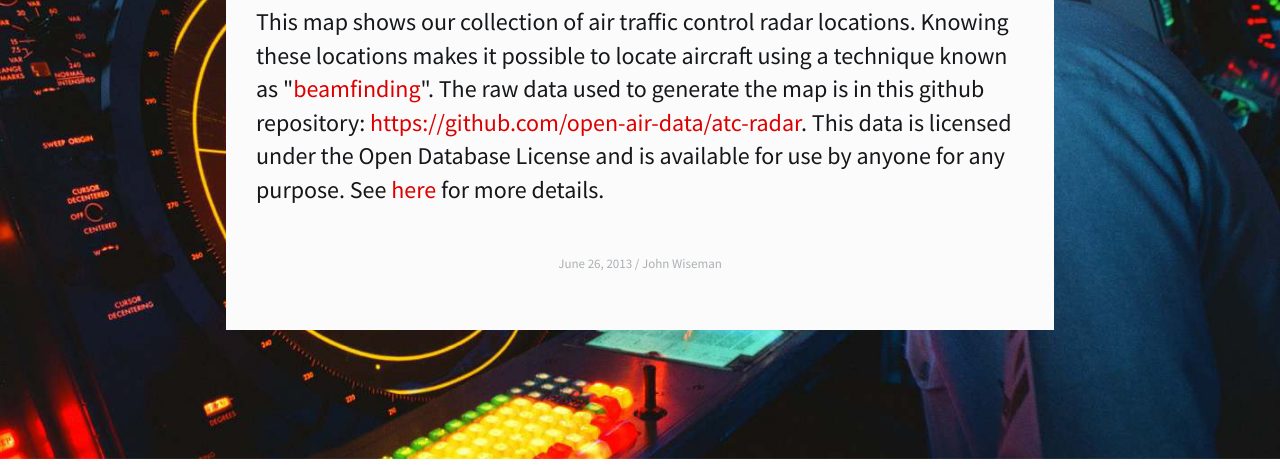
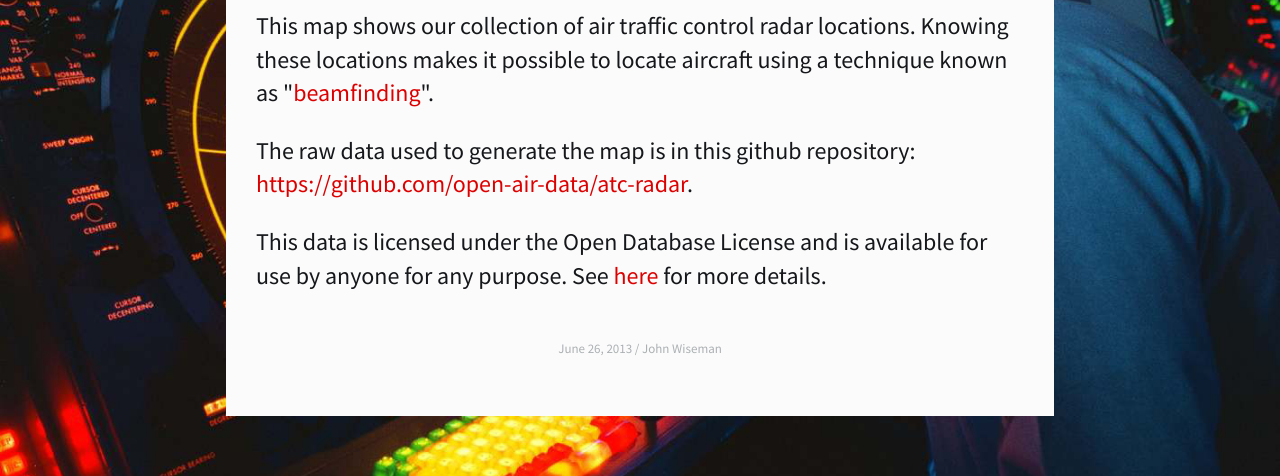
Before and after one commit to open-air-data/atc-radar, a plain HTML site: page about.html in a window 1280 px wide. Shown: the part 341-817 px from the top of the page. Drawn offline with Linux system fonts and the light colour scheme.

Commit message:
Formatting.

```diff
--- a/about.html
+++ b/about.html
@@ -22,18 +22,22 @@
         <h1>ATC Radars</h1>
         <div class="section">
 
-          This map shows our collection of air traffic control radar
-          locations.  Knowing these locations makes it possible to
-          locate aircraft using a technique known as
-          "<a href="http://planeplotter.pbworks.com/w/page/49167261/Beamfinder">beamfinding</a>".
-
+          <p>
+            This map shows our collection of air traffic control radar
+            locations.  Knowing these locations makes it possible to
+            locate aircraft using a technique known as
+            "<a href="http://planeplotter.pbworks.com/w/page/49167261/Beamfinder">beamfinding</a>".
+          </P>
+          <p>
           The raw data used to generate the map is in this github
           repository: <a href="https://github.com/open-air-data/atc-radar">https://github.com/open-air-data/atc-radar</a>.
-
+          </p>
+          <p>
           This data is licensed under the Open Database License and is
           available for use by anyone for any purpose.
           See <a href="https://github.com/open-air-data/atc-radar#license">here</a>
           for more details.
+          </p>
         </div>
 
         <div class="author">June 26, 2013 / John Wiseman</div>
```
Also changed, not shown: index.html (+2 -2 lines).
